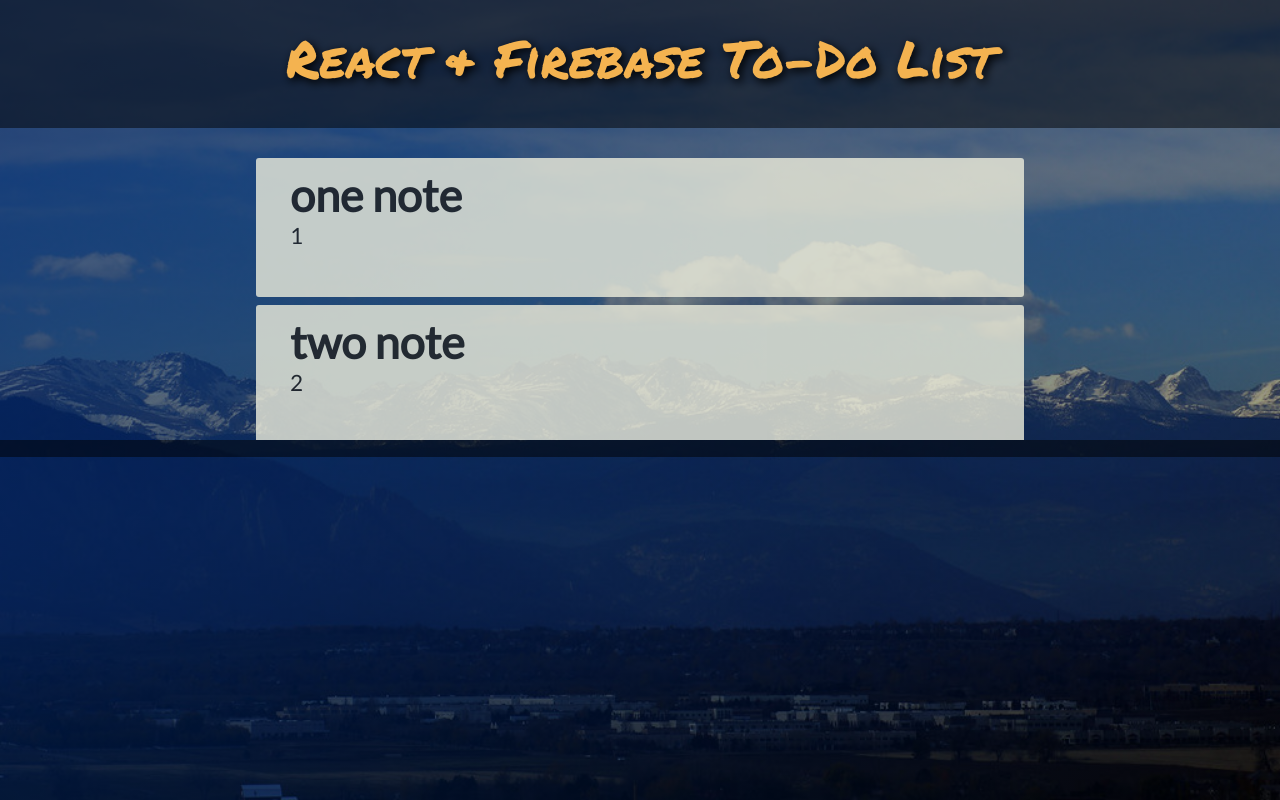
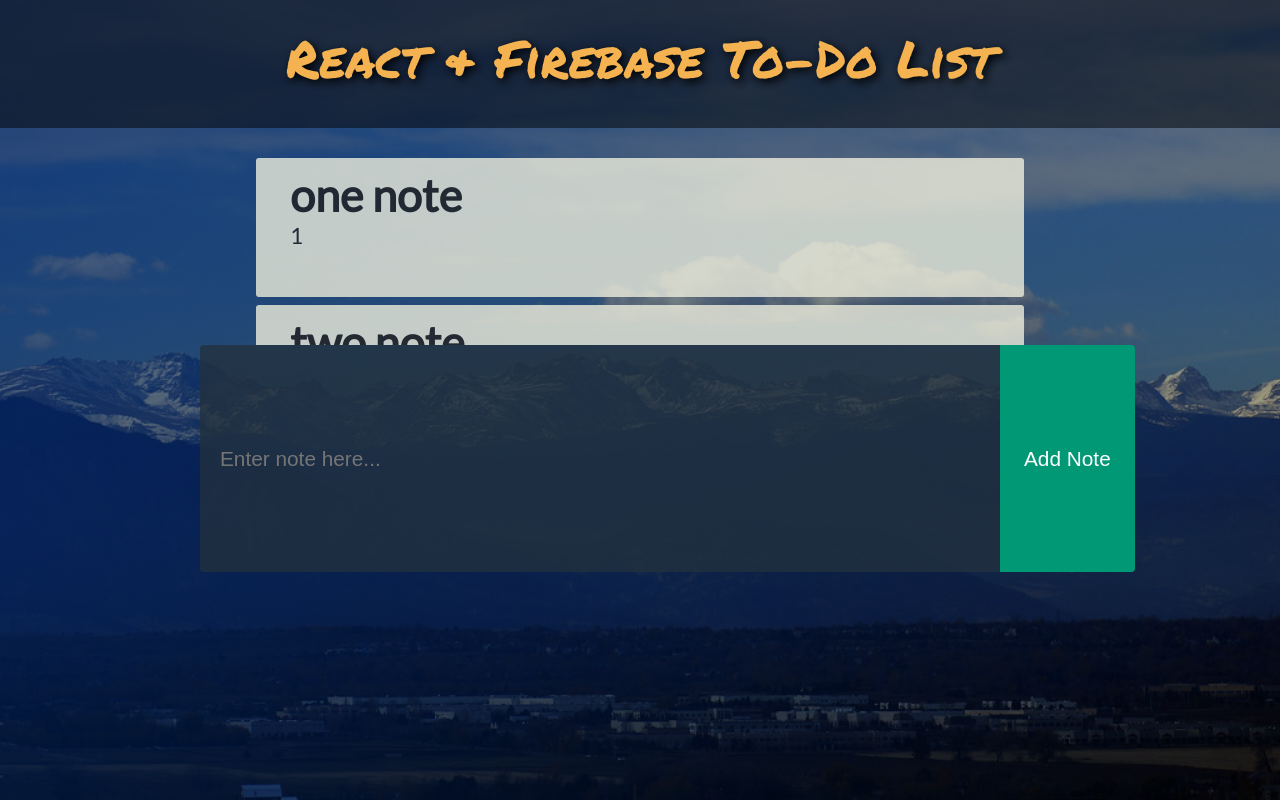
Before and after one commit to mrkrosenberg/UW-com-board, a React (Create React App) app: page / in a window 1280 px wide. Built offline with nearby package versions, Linux system fonts and the light colour scheme.

Commit message:
adds note form into main app, basic styling, sets up component state

```diff
--- a/src/App.js
+++ b/src/App.js
@@ -3,6 +3,7 @@
 
 // Components
 import Notes from './components/Notes/Notes';
+import NotesForm from './components/NotesForm/NotesForm';
 
 class App extends Component {
 
@@ -52,8 +53,8 @@
                 })
               }
             </div>
-            <div className="notes-form">
-
+            <div className="notesFooter">
+              <NotesForm />
             </div>
             <div className="footer">
 
--- a/src/components/NotesForm/NotesForm.jsx
+++ b/src/components/NotesForm/NotesForm.jsx
@@ -6,10 +6,21 @@
 import './NotesForm.scss';
 
 export class NotesForm extends Component {
+
+    constructor(props) {
+        super(props)
+        this.state = {
+            newNote: ''
+        }
+    }
+
+
     render() {
         return (
-            <div>
-
+            <div className="formWrapper">
+                <input type="text" className="noteInput" placeholder="Enter note here..." value={ this.state.newNote }/>
+                {/* <textarea name="" id="" cols="30" rows="10"></textarea> */}
+                <button className="postButton">Add Note</button>
             </div>
         )
     }
--- a/src/components/NotesForm/NotesForm.scss
+++ b/src/components/NotesForm/NotesForm.scss
@@ -2,7 +2,7 @@
     margin: auto;
 }
 
-.noteButton{
+.postButton{
     border: none;
     margin: 0px;
     border-top-right-radius: 4px;
@@ -15,7 +15,7 @@
     transition: 0.2s ease-out;
 }
 
-.noteButton:hover{
+.postButton:hover{
     background-color: #02BA85;
     color: #fff;
     transition: 0.2s ease-out;
@@ -25,6 +25,7 @@
     width: 800px;
     min-width: 800px;
     font-size: 1.3em;
+    margin-left: 200px;
     padding-left: 20px;
     border-top-left-radius: 4px;
     border-bottom-left-radius: 4px;
```
